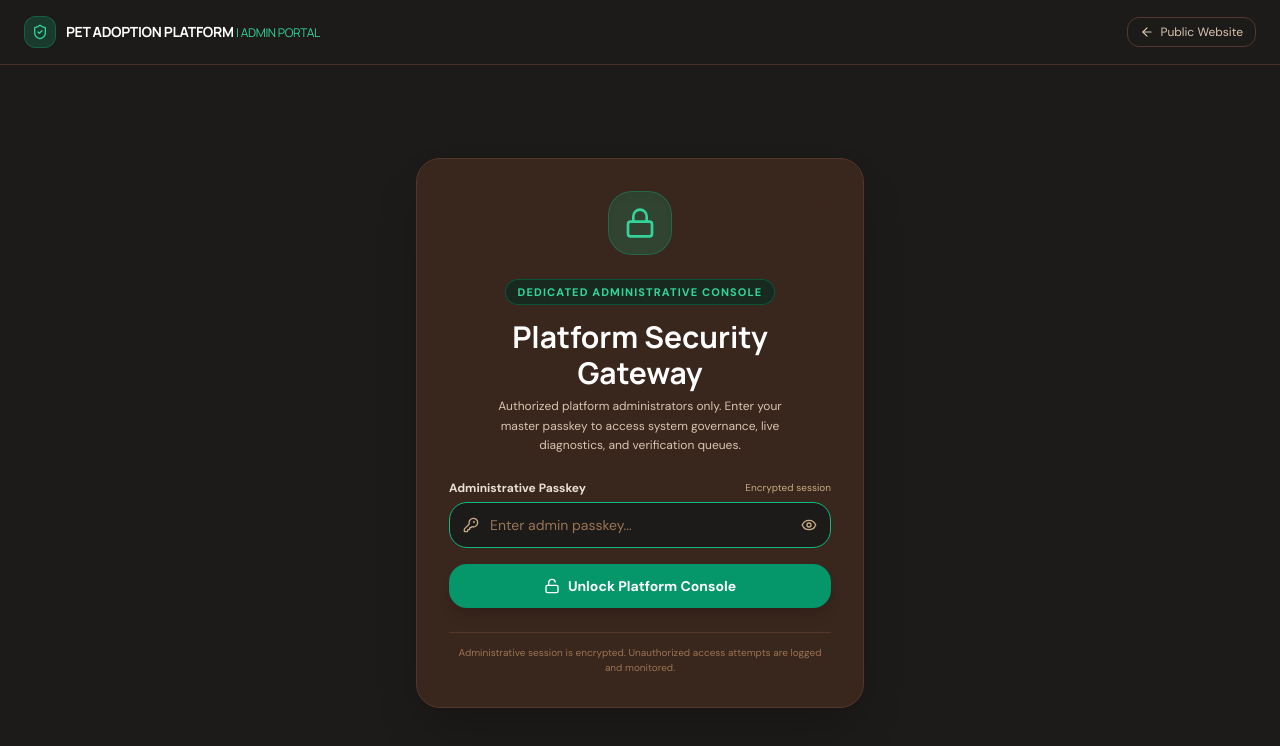
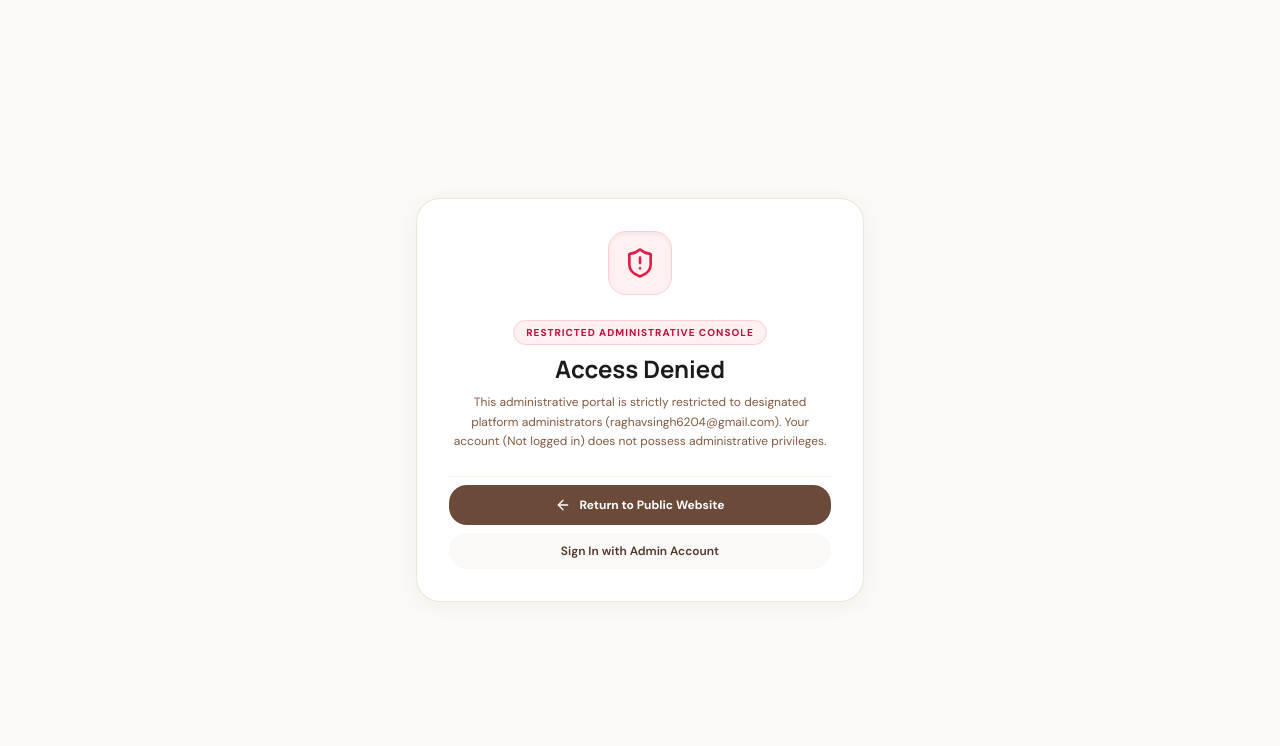
Before and after one commit to ragavsingh/Pet-adoption, a React (Vite) app: page /admin in a window 1280 px wide. Shown: the top 746 px of the page. Built offline with nearby package versions, Linux system fonts and the light colour scheme; no server answers.

Commit message:
security: restrict admin portal access and navigation exclusively to authorized admin email

```diff
--- a/src/components/layout/AdminLayout.tsx
+++ b/src/components/layout/AdminLayout.tsx
@@ -14,6 +14,7 @@ import {
   ShieldCheck,
 } from 'lucide-react';
 import { adminService } from '../../services/adminService';
+import { isAuthorizedAdmin, PRIMARY_ADMIN_EMAIL } from '../../utils/adminSecurity';
 
 const ADMIN_SESSION_KEY = 'pet_admin_session_auth_v2';
 const ADMIN_PASSKEY_STORAGE_KEY = 'pet_admin_session_passkey';
@@ -33,22 +34,42 @@ async function sha256Hex(message: string): Promise<string> {
 }
 
 export const AdminLayout: React.FC = () => {
-  const { user, switchRole } = useAuth();
+  const { user, switchRole, isAuthenticated, isLoading } = useAuth();
   const [isMobileOpen, setIsMobileOpen] = useState(false);
 
-  // Check if session is already unlocked in this browser tab via passkey or verified admin role
+  // 1. Strict Administrator Authorization Check
+  const isAuthorized = isAuthorizedAdmin(user);
+
+  // Check if session is already unlocked in this browser tab via verified admin identity
   const [isUnlocked, setIsUnlocked] = useState<boolean>(() => {
     try {
-      if (user?.role === 'admin') return true;
-      const explicitLocked = sessionStorage.getItem('pet_admin_explicit_locked') === 'true';
-      if (explicitLocked) return false;
-      const auth = sessionStorage.getItem(ADMIN_SESSION_KEY);
-      const pass = sessionStorage.getItem(ADMIN_PASSKEY_STORAGE_KEY) || localStorage.getItem(ADMIN_PASSKEY_STORAGE_KEY);
-      return auth === 'unlocked' || Boolean(pass);
+      if (isAuthorizedAdmin(user)) {
+        const explicitLocked = sessionStorage.getItem('pet_admin_explicit_locked') === 'true';
+        if (explicitLocked) return false;
+        return true;
+      }
+      return false;
     } catch {
       return false;
     }
   });
+
+  // Keep isUnlocked state synchronized if auth finishes loading or user changes
+  useEffect(() => {
+    if (!isAuthorized) {
+      setIsUnlocked(false);
+      try {
+        sessionStorage.removeItem(ADMIN_SESSION_KEY);
+        sessionStorage.removeItem(ADMIN_PASSKEY_STORAGE_KEY);
+        localStorage.removeItem(ADMIN_PASSKEY_STORAGE_KEY);
+      } catch {}
+    } else {
+      const explicitLocked = sessionStorage.getItem('pet_admin_explicit_locked') === 'true';
+      if (!explicitLocked) {
+        setIsUnlocked(true);
+      }
+    }
+  }, [isAuthorized, user]);
 
   const [passkey, setPasskey] = useState('');
   const [showPasskey, setShowPasskey] = useState(false);
@@ -57,6 +78,10 @@ export const AdminLayout: React.FC = () => {
 
   const handleUnlock = async (e: React.FormEvent) => {
     e.preventDefault();
+    if (!isAuthorized) {
+      setErrorMsg('Unauthorized account.');
+      return;
+    }
     setIsSubmitting(true);
     setErrorMsg('');
 
@@ -91,6 +116,58 @@ export const AdminLayout: React.FC = () => {
     setIsUnlocked(false);
     setPasskey('');
   };
+
+  // 2. Loading State
+  if (isLoading) {
+    return (
+      <div className="min-h-screen flex items-center justify-center bg-surface-soft">
+        <div className="w-8 h-8 border-3 border-emerald-600 border-t-transparent rounded-full animate-spin" />
+      </div>
+    );
+  }
+
+  // 3. Strict Access Control: Deny any unauthorized user or visitor immediately
+  if (!isAuthorized) {
+    return (
+      <div className="min-h-screen flex flex-col items-center justify-center bg-surface-soft p-4 text-center font-sans">
+        <div className="w-full max-w-md bg-surface border border-brand-200/80 rounded-3xl p-8 shadow-card space-y-6">
+          <div className="mx-auto w-16 h-16 rounded-2xl bg-rose-50 border border-rose-200 text-rose-600 flex items-center justify-center shadow-inner">
+            <ShieldAlert className="w-8 h-8" />
+          </div>
+
+          <div className="space-y-2">
+            <span className="text-[10px] font-extrabold uppercase tracking-widest text-rose-700 px-3 py-1 rounded-full bg-rose-50 border border-rose-200 inline-block">
+              Restricted Administrative Console
+            </span>
+            <h1 className="font-display text-xl sm:text-2xl font-bold text-brand-950">
+              Access Denied
+            </h1>
+            <p className="text-xs text-brand-600 leading-relaxed max-w-sm mx-auto">
+              This administrative portal is strictly restricted to designated platform administrators ({PRIMARY_ADMIN_EMAIL}). Your account ({user?.email || 'Not logged in'}) does not possess administrative privileges.
+            </p>
+          </div>
+
+          <div className="pt-2 border-t border-brand-100 flex flex-col gap-2">
+            <Link
+              to="/"
+              className="w-full flex items-center justify-center gap-2 py-3 px-4 rounded-2xl bg-brand-700 hover:bg-brand-800 text-white text-xs font-bold transition-all shadow-xs"
+            >
+              <ArrowLeft className="w-4 h-4" />
+              <span>Return to Public Website</span>
+            </Link>
+            {!isAuthenticated && (
+              <Link
+                to="/login"
+                className="w-full flex items-center justify-center gap-2 py-2.5 px-4 rounded-2xl bg-brand-50 hover:bg-brand-100 text-brand-800 text-xs font-semibold transition-colors"
+              >
+                <span>Sign In with Admin Account</span>
+              </Link>
+            )}
+          </div>
+        </div>
+      </div>
+    );
+  }
 
   // If locked, render the dedicated Full-Screen Admin Access Security Gateway
   if (!isUnlocked) {
--- a/src/components/layout/AdminSidebar.tsx
+++ b/src/components/layout/AdminSidebar.tsx
@@ -16,6 +16,7 @@ import {
 } from 'lucide-react';
 import { adminService } from '../../services/adminService';
 import { SupabaseConnectionModal } from '../admin/SupabaseConnectionModal';
+import { useAuth } from '../../contexts/AuthContext';
 
 interface AdminSidebarProps {
   isOpenMobile?: boolean;
@@ -28,6 +29,7 @@ export const AdminSidebar: React.FC<AdminSidebarProps> = ({
   onCloseMobile,
   onLockConsole,
 }) => {
+  const { user } = useAuth();
   const isLive = adminService.isLiveRealMode();
   const [isDbModalOpen, setIsDbModalOpen] = useState(false);
 
@@ -180,11 +182,14 @@ export const AdminSidebar: React.FC<AdminSidebarProps> = ({
             </div>
             <div className="min-w-0">
               <span className="text-xs font-bold text-white block truncate">
-                Admin Console
+                {user?.name || 'Platform Admin'}
               </span>
-              <span className="text-[10px] text-emerald-400 font-semibold flex items-center gap-1">
+              <span className="text-[10px] text-brand-300 block truncate -mt-0.5">
+                {user?.email || 'raghavsingh6204@gmail.com'}
+              </span>
+              <span className="text-[10px] text-emerald-400 font-semibold flex items-center gap-1 mt-0.5">
                 <CheckCircle2 className="w-2.5 h-2.5" />
-                Authorized
+                Authorized Admin
               </span>
             </div>
           </div>
--- a/src/components/layout/Navbar.tsx
+++ b/src/components/layout/Navbar.tsx
@@ -8,6 +8,7 @@ import { UserAvatar } from '../common/UserAvatar';
 import { useFavorites } from '../../contexts/FavoritesContext';
 import { useNotifications } from '../../contexts/NotificationsContext';
 import { getNotificationConfig, resolveNotificationRoute } from '../../utils/notificationConfig';
+import { isAuthorizedAdmin } from '../../utils/adminSecurity';
 import {
   Heart,
   Bell,
@@ -375,22 +376,13 @@ export const Navbar: React.FC = () => {
                       </>
                     )}
 
-                    {role === 'admin' ? (
+                    {isAuthorizedAdmin(user) && (
                       <Link
                         to="/admin/dashboard"
                         onClick={() => setUserDropdownOpen(false)}
                         className="flex items-center gap-2 px-3 py-2 rounded-2xl hover:bg-brand-50 text-brand-800 font-semibold transition-colors"
                       >
-                        <Shield className="w-4 h-4 text-brand-600" />
-                        <span>Admin Overview</span>
-                      </Link>
-                    ) : (
-                      <Link
-                        to="/admin"
-                        onClick={() => setUserDropdownOpen(false)}
-                        className="flex items-center gap-2 px-3 py-2 rounded-2xl hover:bg-brand-50 text-brand-700 font-semibold transition-colors"
-                      >
-                        <Shield className="w-4 h-4 text-brand-500" />
+                        <Shield className="w-4 h-4 text-emerald-600" />
                         <span>Admin Portal</span>
                       </Link>
                     )}
@@ -604,7 +596,7 @@ export const Navbar: React.FC = () => {
                     )}
                   </Link>
 
-                  {role === 'admin' ? (
+                  {isAuthorizedAdmin(user) && (
                     <Link
                       to="/admin/dashboard"
                       onClick={() => setMobileMenuOpen(false)}
@@ -614,23 +606,9 @@ export const Navbar: React.FC = () => {
                         <div className="w-8 h-8 rounded-xl bg-emerald-100 flex items-center justify-center text-emerald-700">
                           <Shield className="w-4 h-4" />
                         </div>
-                        <span>Admin Overview</span>
+                        <span>Admin Portal</span>
                       </div>
                       <ChevronRight className="w-4 h-4 text-emerald-600" />
-                    </Link>
-                  ) : (
-                    <Link
-                      to="/admin"
-                      onClick={() => setMobileMenuOpen(false)}
-                      className="flex items-center justify-between p-3 rounded-2xl bg-surface border border-brand-200/70 text-xs font-semibold text-brand-700 hover:bg-brand-50 transition-colors shadow-xs"
-                    >
-                      <div className="flex items-center gap-3">
-                        <div className="w-8 h-8 rounded-xl bg-brand-50 flex items-center justify-center text-brand-500">
-                          <Shield className="w-4 h-4" />
-                        </div>
-                        <span>Admin Portal</span>
-                      </div>
-                      <ChevronRight className="w-4 h-4 text-brand-400" />
                     </Link>
                   )}
                 </div>
--- a/src/pages/public/PetDetailsPage.tsx
+++ b/src/pages/public/PetDetailsPage.tsx
@@ -9,6 +9,7 @@ import { StatusBadge } from '../../components/common/StatusBadge';
 import { TrialCountdown } from '../../components/common/TrialCountdown';
 import { useFavorites } from '../../contexts/FavoritesContext';
 import { useAuth } from '../../contexts/AuthContext';
+import { isAuthorizedAdmin } from '../../utils/adminSecurity';
 import { Modal } from '../../components/common/Modal';
 import { AdoptionRequestModal } from '../../components/adopter/AdoptionRequestModal';
 import { ReportModal } from '../../components/common/ReportModal';
@@ -419,7 +420,7 @@ export const PetDetailsPage: React.FC = () => {
                         View Trial Journey
                       </Button>
                     </Link>
-                  ) : role === 'admin' ? (
+                  ) : isAuthorizedAdmin(user) ? (
                     <Link to="/admin/requests" className="flex-1">
                       <Button
                         variant="primary"
--- /dev/null
+++ b/src/utils/adminSecurity.ts
@@ -0,0 +1,35 @@
+/**
+ * Platform Administrator Authorization & Security Utilities
+ *
+ * Designates authorized platform administrator emails and provides
+ * authoritative security checks to ensure administrative features and routes
+ * are strictly restricted to verified administrators.
+ */
+
+export const PRIMARY_ADMIN_EMAIL = 'raghavsingh6204@gmail.com';
+
+export const AUTHORIZED_ADMIN_EMAILS: readonly string[] = Object.freeze([
+  'raghavsingh6204@gmail.com',
+  'admin@petadoption.org',
+]);
+
+/**
+ * Checks whether an email address is an authorized platform administrator.
+ */
+export function isAdminEmail(email?: string | null): boolean {
+  if (!email || typeof email !== 'string') return false;
+  return AUTHORIZED_ADMIN_EMAILS.includes(email.trim().toLowerCase());
+}
+
+/**
+ * Authoritative check: Verifies if a user has platform administrator authorization.
+ * Returns true if the user's verified email matches the authorized admin email OR
+ * if their assigned account role is 'admin'.
+ */
+export function isAuthorizedAdmin(
+  user?: { email?: string | null; role?: string | null } | null
+): boolean {
+  if (!user) return false;
+  if (isAdminEmail(user.email)) return true;
+  return user.role === 'admin';
+}
```
Also changed, not shown: src/pages/auth/LoginPage.tsx (+1 -10 lines), 1 other file (tests, documents, lock files or other folders).
